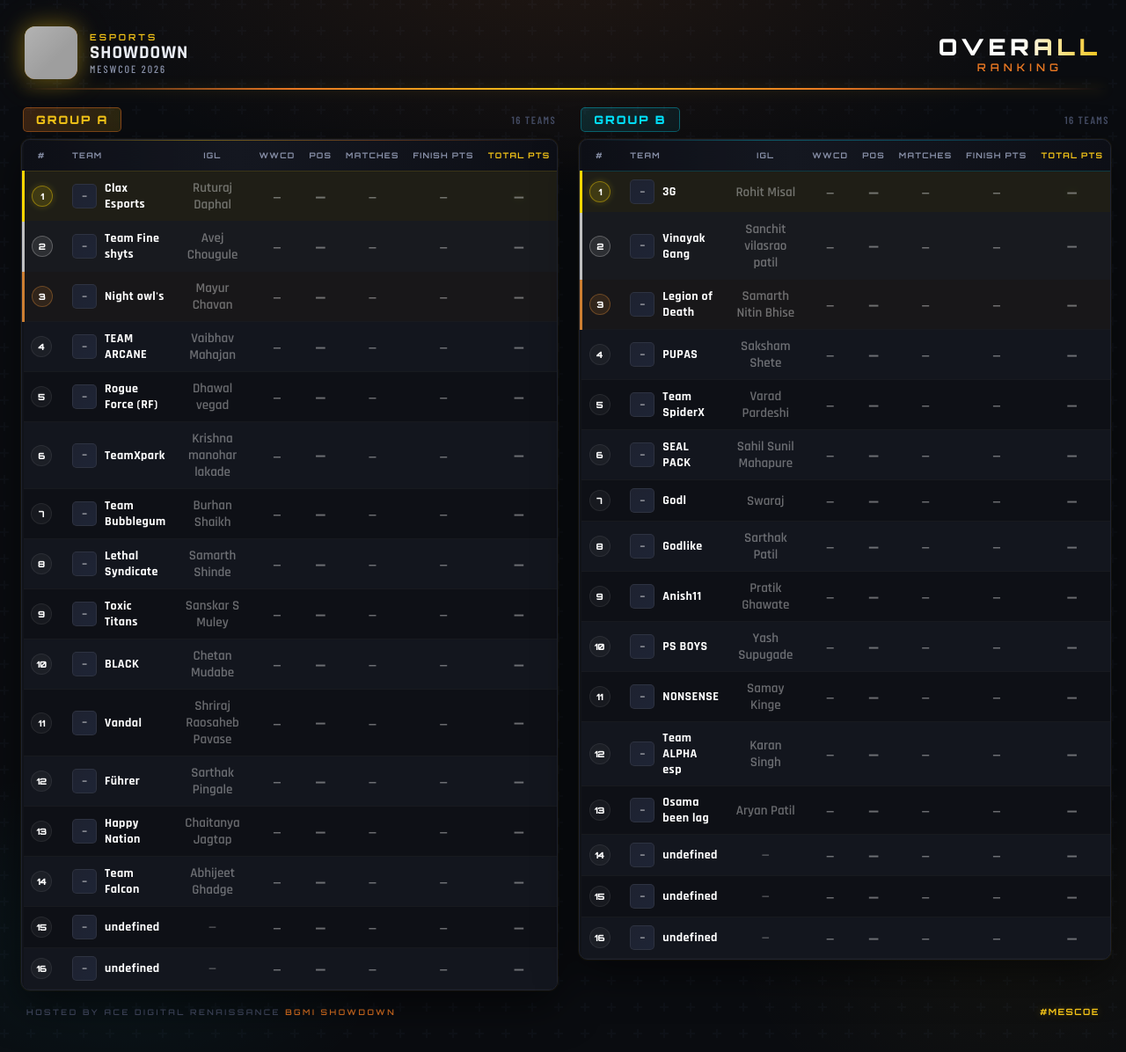
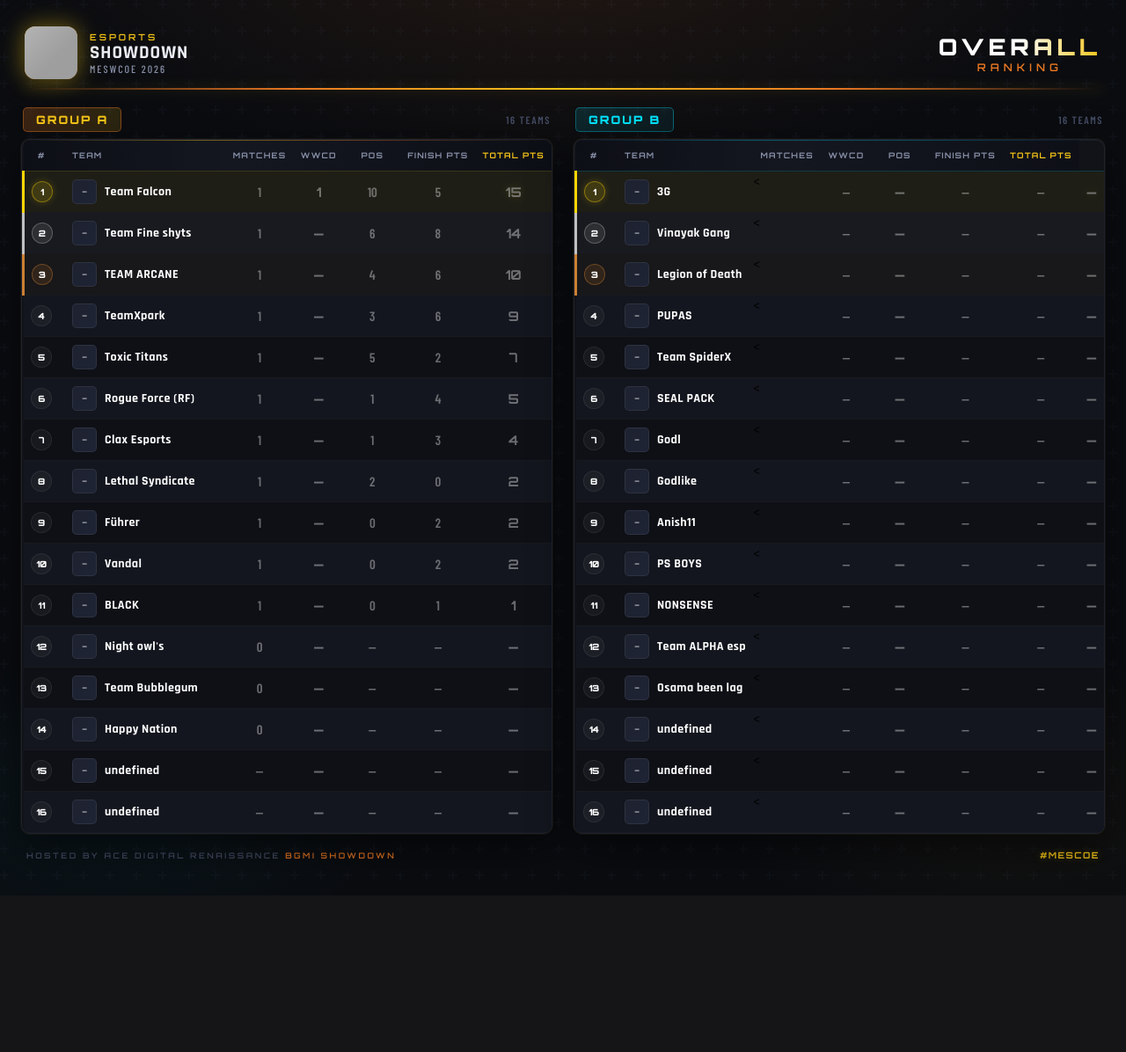
Before and after one commit to yuvi-05/BGMI-SHOWNDOWN-PointsTable--, a Flask app: page / in a window 1280 px wide. Shown: the whole page at 88% size. After the commit the page ends 985 px from the top, so only its background shows below. Run offline with Flask 3, Linux system fonts and the light colour scheme; some web fonts are replaced; grey boxes are pictures that could not be loaded.

Commit message:
Group A - Match 1

```diff
--- a/templates/index.html
+++ b/templates/index.html
@@ -408,10 +408,11 @@
           <tr>
             <th class="col-hash">#</th>
             <th class="col-team">Team</th>
-            <th class="col-igl">IGL</th>
+            <th class="col-match">Matches</th>
+
             <th class="col-wwcd">WWCD</th>
             <th class="col-pos">Pos</th>
-            <th class="col-match">Matches</th>
+
             <th class="col-fin">Finish Pts</th>
             <th class="col-tot">Total Pts</th>
           </tr>
@@ -435,10 +436,11 @@
           <tr>
             <th class="col-hash">#</th>
             <th class="col-team">Team</th>
-            <th class="col-igl">IGL</th>
+            <th class="col-match">Matches</th>
+
             <th class="col-wwcd">WWCD</th>
             <th class="col-pos">Pos</th>
-            <th class="col-match">Matches</th>
+
             <th class="col-fin">Finish Pts</th>
             <th class="col-tot">Total Pts</th>
           </tr>
@@ -459,39 +461,28 @@
 <script>
   function buildRowsA() {
     const tbody = document.getElementById('tbodyA');
-    let teamA = ["Clax Esports",
+    let teamA = ["Team Falcon",
     "Team Fine shyts",
+    "TEAM ARCANE",
+    "TeamXpark",
+    "Toxic Titans",
+    "Rogue Force (RF)",
+    "Clax Esports",
+    "Lethal Syndicate",
+    "Führer",
+    "Vandal",
+    "BLACK",
+
     "Night owl's",
-    "TEAM ARCANE",
-    "Rogue Force (RF)",
-    "TeamXpark",
     "Team Bubblegum",
-    "Lethal Syndicate",
-    "Toxic Titans",
-    "BLACK",
-    "Vandal",
-    "Führer",
-    "Happy Nation",
-    "Team Falcon"];
-    let iglA = ["Ruturaj Daphal",
-    "Avej Chougule",
-    "Mayur Chavan",
-    "Vaibhav Mahajan",
-    "Dhawal vegad",
-    "Krishna manohar lakade",
-    "Burhan Shaikh",
-    "Samarth Shinde",
-    "Sanskar S Muley",
-    "Chetan Mudabe",
-    "Shriraj Raosaheb Pavase",
-    "Sarthak Pingale",
-    "Chaitanya Jagtap",
-    "Abhijeet Ghadge"];
-    let wwcdA = ["","","","","","","","","","","","","","","",""];
-    let posA = ["","","","","","","","","","","","","","","",""];
-    let matchesA = ["","","","","","","","","","","","","","","",""];
-    let finishPtsA = ["","","","","","","","","","","","","","","",""];
-    let totalPtsA = ["","","","","","","","","","","","","","","",""];
+    "Happy Nation"
+    ];
+
+    let wwcdA = ["1","","","","","","","","","","","","","","",""];
+    let posA = ["10","6","4","3","5","1","1","2","0","0","0","","","","",""];
+    let matchesA = ["1","1","1","1","1","1","1","1","1","1","1","0","0","0","",""];
+    let finishPtsA = ["5","8","6","6","2","4","3","0","2","2","1","","","","",""];
+    let totalPtsA = ["15","14","10","9","7","5","4","2","2","2","1","","","","",""];
     for (let i = 1; i <= 16; i++) {
       const tr = document.createElement('tr');
       tr.innerHTML = `
@@ -502,7 +493,7 @@
             <span class="team-name">${teamA[i-1]}</span>
           </div>
         </td>
-        <td class="igl-cell"><span class="dash">${iglA[i-1] || '—'}</span></td>
+
         <td class="match-cell"><span class="dash">${matchesA[i-1] || '—'}</span></td>
         <td class="wwcd-cell"><span class="dash">${wwcdA[i-1] || '—'}</span></td>
         <td class="pos-cell"><span class="dash">${posA[i-1] || '—'}</span></td>
@@ -530,21 +521,7 @@
     "NONSENSE",
     "Team ALPHA esp",
     "Osama been lag"];
-    let iglB = [
-    "Rohit Misal",
-    "Sanchit vilasrao patil",
-    "Samarth Nitin Bhise",
-    "Saksham Shete",
-    "Varad Pardeshi",
-    "Sahil Sunil Mahapure",
-    "Swaraj",
-    "Sarthak Patil",
-    "Pratik Ghawate",
-    "Yash Supugade",
-    "Samay Kinge",
-    "Karan Singh",
-    "Aryan Patil"
-];
+
     let wwcdB = ["","","","","","","","","","","","","","","",""];
     let posB = ["","","","","","","","","","","","","","","",""];
     let matchesB = ["","","","","","","","","","","","","","","",""];
@@ -560,7 +537,7 @@
             <span class="team-name">${teamB[i-1]}</span>
           </div>
         </td>
-        <td class="igl-cell"><span class="dash">${iglB[i-1] || '—'}</span></td>
+        <
         <td class="match-cell"><span class="dash">${matchesB[i-1] || '—'}</span></td>
         <td class="wwcd-cell"><span class="dash">${wwcdB[i-1] || '—'}</span></td>
         <td class="pos-cell"><span class="dash">${posB[i-1] || '—'}</span></td>
```
